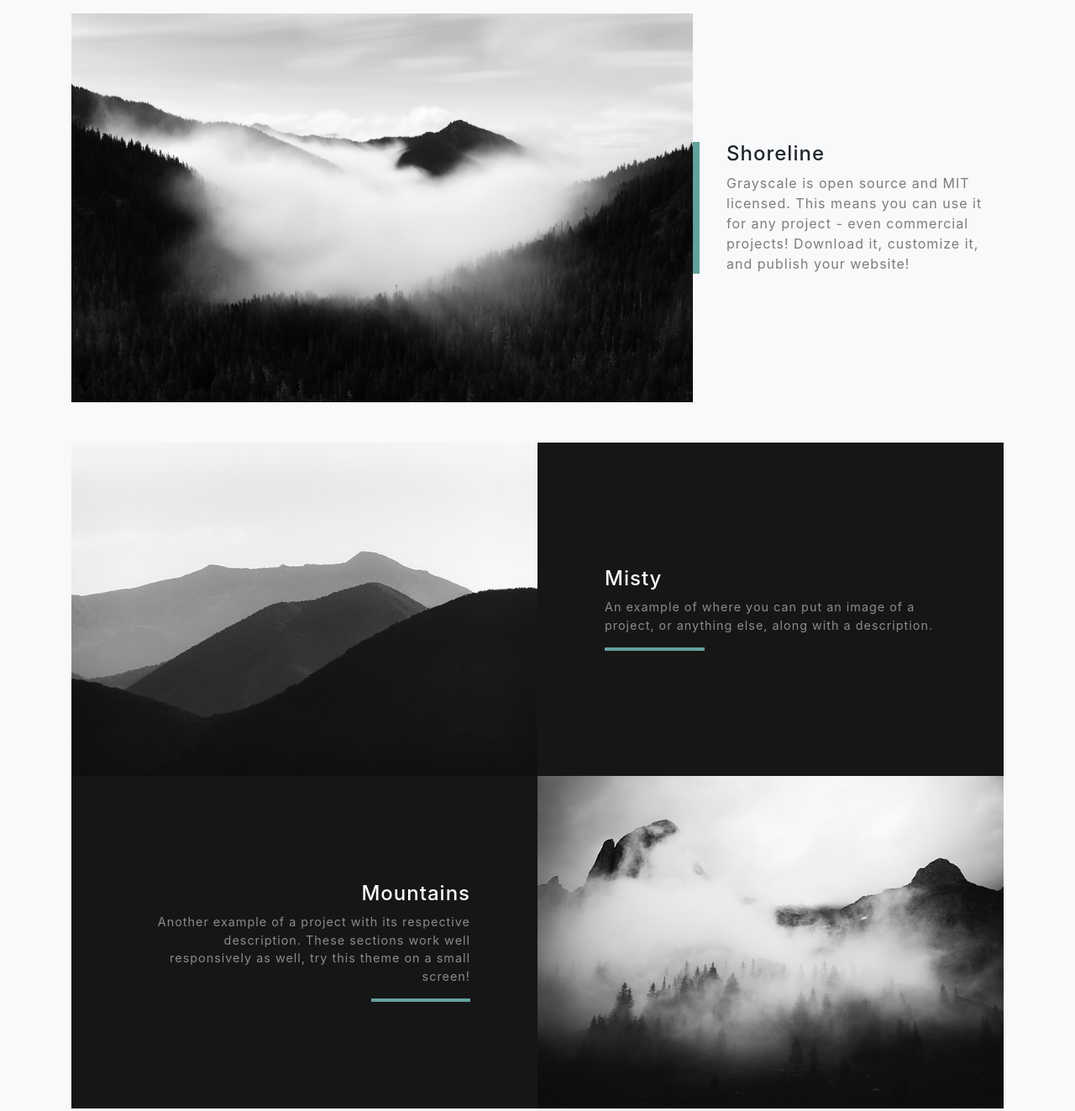
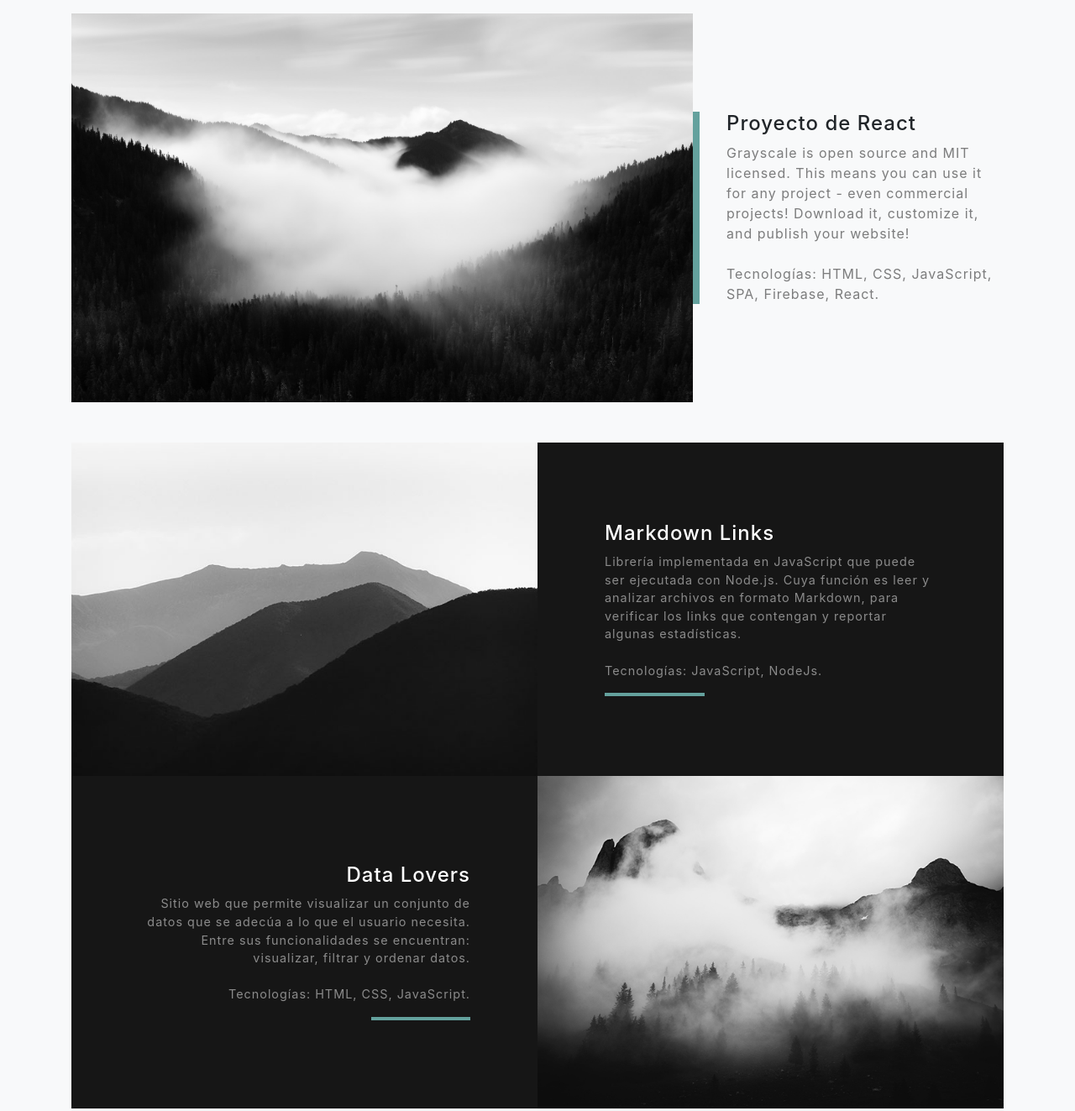
Before and after one commit to yamiquispe/Portafolio, a website with bundled scripts: page index.html in a window 1280 px wide. Shown: the part 1460-2783 px from the top of the page at 84% size. Built offline with nearby package versions, Linux system fonts and the light colour scheme.

Commit message:
Sección Proyectos casi concluida

```diff
--- a/index.html
+++ b/index.html
@@ -184,8 +184,13 @@
         </div>
         <div class="col-xl-4 col-lg-5">
           <div class="featured-text text-center text-lg-left">
-            <h4>Shoreline</h4>
-            <p class="text-black-50 mb-0">Grayscale is open source and MIT licensed. This means you can use it for any project - even commercial projects! Download it, customize it, and publish your website!</p>
+            <h4>Proyecto de React</h4>
+            <p class="text-black-50 mb-0">
+              Grayscale is open source and MIT licensed. This means you can use it for any project - even
+              commercial projects! Download it, customize it, and publish your website!
+              <br><br>
+              Tecnologías: HTML, CSS, JavaScript, SPA, Firebase, React.
+            </p>
           </div>
         </div>
       </div>
@@ -199,8 +204,14 @@
           <div class="bg-black text-center h-100 project">
             <div class="d-flex h-100">
               <div class="project-text w-100 my-auto text-center text-lg-left">
-                <h4 class="text-white">Misty</h4>
-                <p class="mb-0 text-white-50">An example of where you can put an image of a project, or anything else, along with a description.</p>
+                <a href="https://github.com/yamiquispe/LIM011-fe-md-links" target="_blank"><h4 class="text-white">Markdown Links</h4></a>
+                <p class="mb-0 text-white-50">
+                  Librería implementada en JavaScript que puede ser ejecutada con Node.js. Cuya función es
+                  leer y analizar archivos en formato Markdown, para verificar los links que contengan y
+                  reportar algunas estadísticas.
+                  <br><br>
+                  Tecnologías: JavaScript, NodeJs.
+                </p>
                 <hr class="d-none d-lg-block mb-0 ml-0">
               </div>
             </div>
@@ -217,8 +228,13 @@
           <div class="bg-black text-center h-100 project">
             <div class="d-flex h-100">
               <div class="project-text w-100 my-auto text-center text-lg-right">
-                <h4 class="text-white">Mountains</h4>
-                <p class="mb-0 text-white-50">Another example of a project with its respective description. These sections work well responsively as well, try this theme on a small screen!</p>
+                <a href="https://github.com/yamiquispe/LIM011-data-lovers" target="_blank"><h4 class="text-white">Data Lovers</h4></a>
+                <p class="mb-0 text-white-50">
+                  Sitio web que permite visualizar un conjunto de datos que se adecúa a lo que el usuario necesita.
+                  Entre sus funcionalidades se encuentran: visualizar, filtrar y ordenar datos.
+                  <br><br>
+                  Tecnologías: HTML, CSS, JavaScript.
+                </p>
                 <hr class="d-none d-lg-block mb-0 mr-0">
               </div>
             </div>
```
Lines whose indentation alone changed are shown as unchanged.
